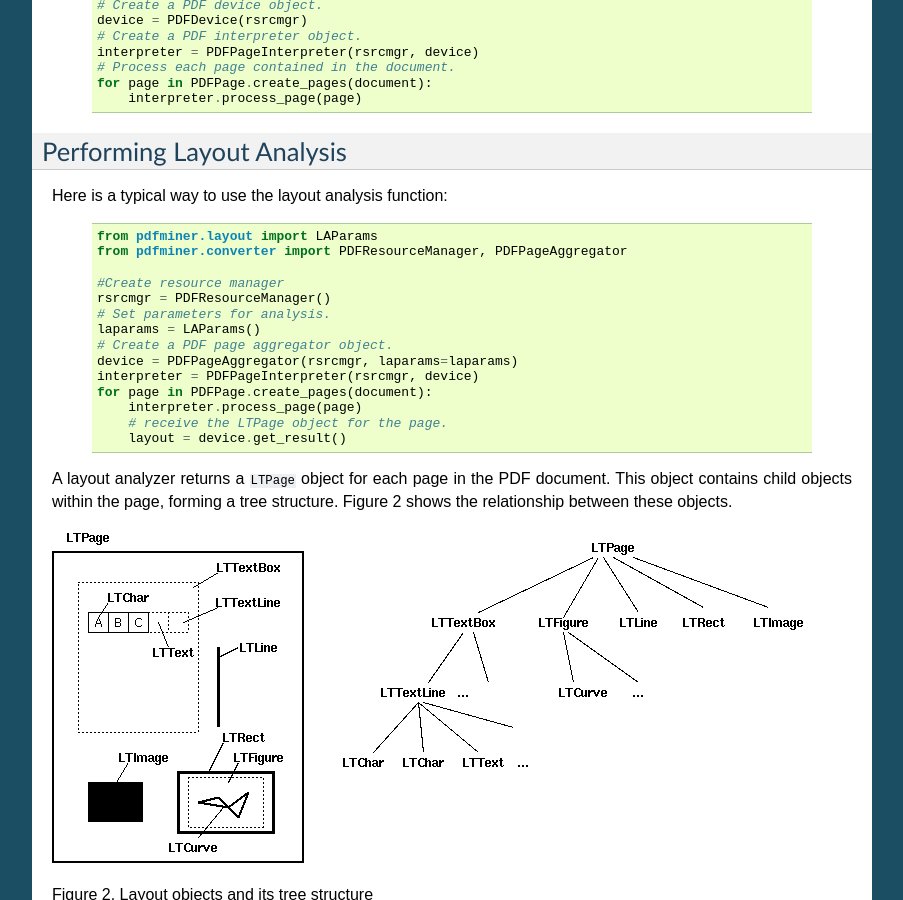
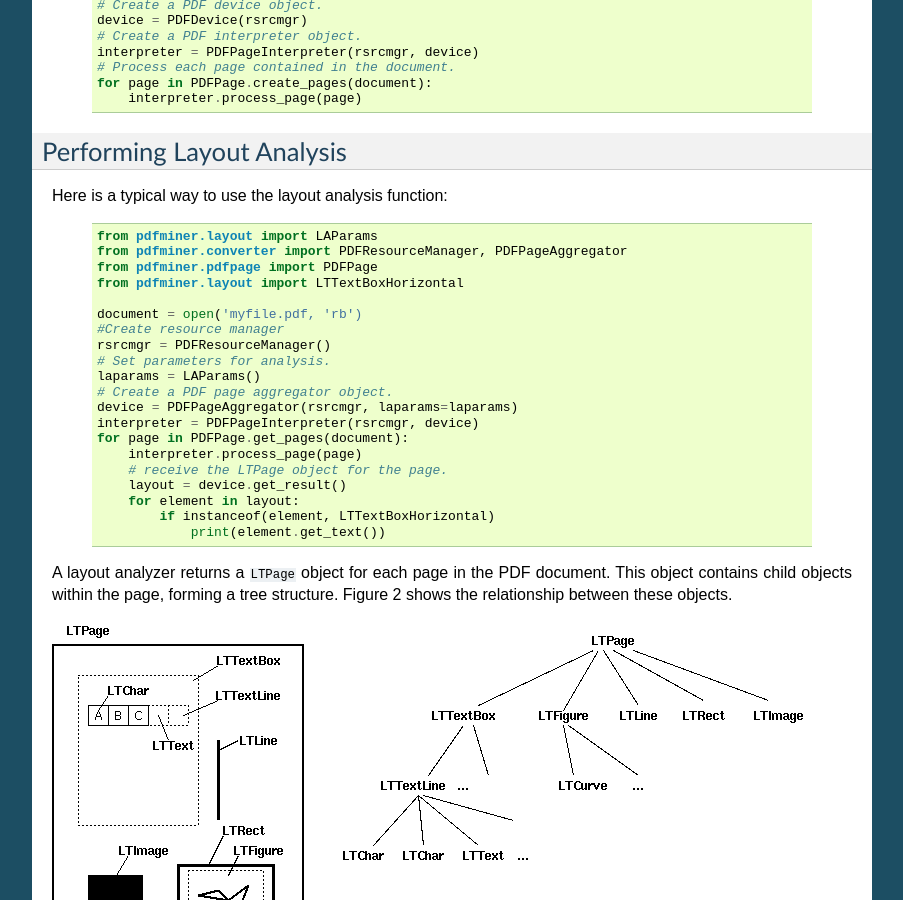
Before and after one commit to holsky/pdfminer-docs, a Sphinx documentation site: the page built from docs/programming.rst, in a window 1280 px wide and 900 px high, scrolled down 1438 px. Shown: the whole window, without its empty margins (198-1101 px from the left). Built offline with Sphinx 7.4.7, drawn with Linux system fonts in a browser that asks for light colours.

Commit message:
Extend layout analysis example
There was another import missing, and I would have found this kind of example more helpful, since I was a little lost with the original one, regarding how to get the text of elements.

```diff
--- a/docs/programming.rst
+++ b/docs/programming.rst
@@ -87,7 +87,10 @@ Here is a typical way to use the layout analysis function:
 
         from pdfminer.layout import LAParams
         from pdfminer.converter import PDFResourceManager, PDFPageAggregator
+        from pdfminer.pdfpage import PDFPage
+        from pdfminer.layout import LTTextBoxHorizontal
 
+        document = open('myfile.pdf, 'rb')
         #Create resource manager
         rsrcmgr = PDFResourceManager()
         # Set parameters for analysis.
@@ -95,10 +98,13 @@ Here is a typical way to use the layout analysis function:
         # Create a PDF page aggregator object.
         device = PDFPageAggregator(rsrcmgr, laparams=laparams)
         interpreter = PDFPageInterpreter(rsrcmgr, device)
-        for page in PDFPage.create_pages(document):
+        for page in PDFPage.get_pages(document):
             interpreter.process_page(page)
             # receive the LTPage object for the page.
             layout = device.get_result()
+            for element in layout:
+                if instanceof(element, LTTextBoxHorizontal)
+                    print(element.get_text())
 
 A layout analyzer returns a ``LTPage`` object for each page in the PDF
 document. This object contains child objects within the page, forming a
```
